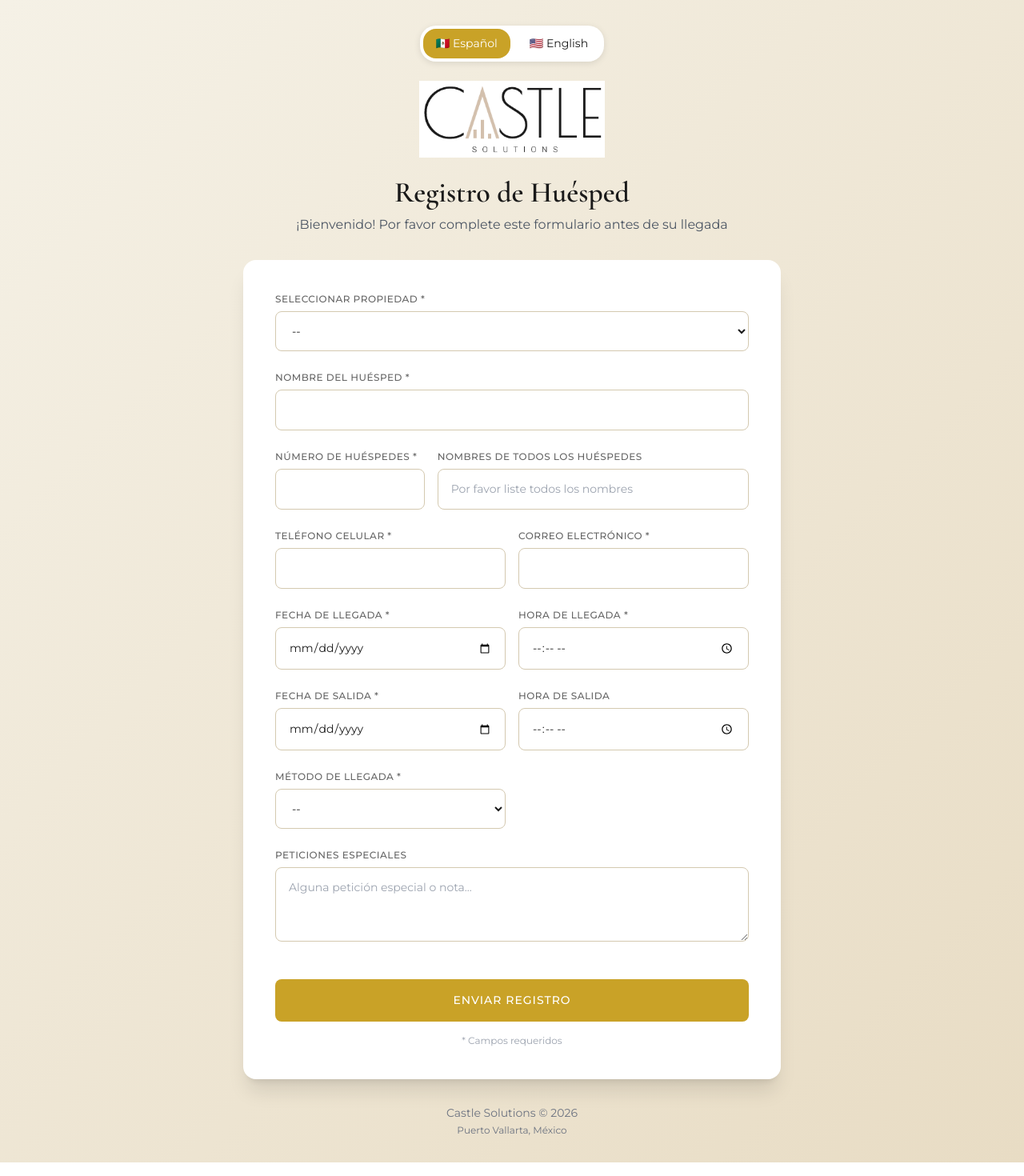
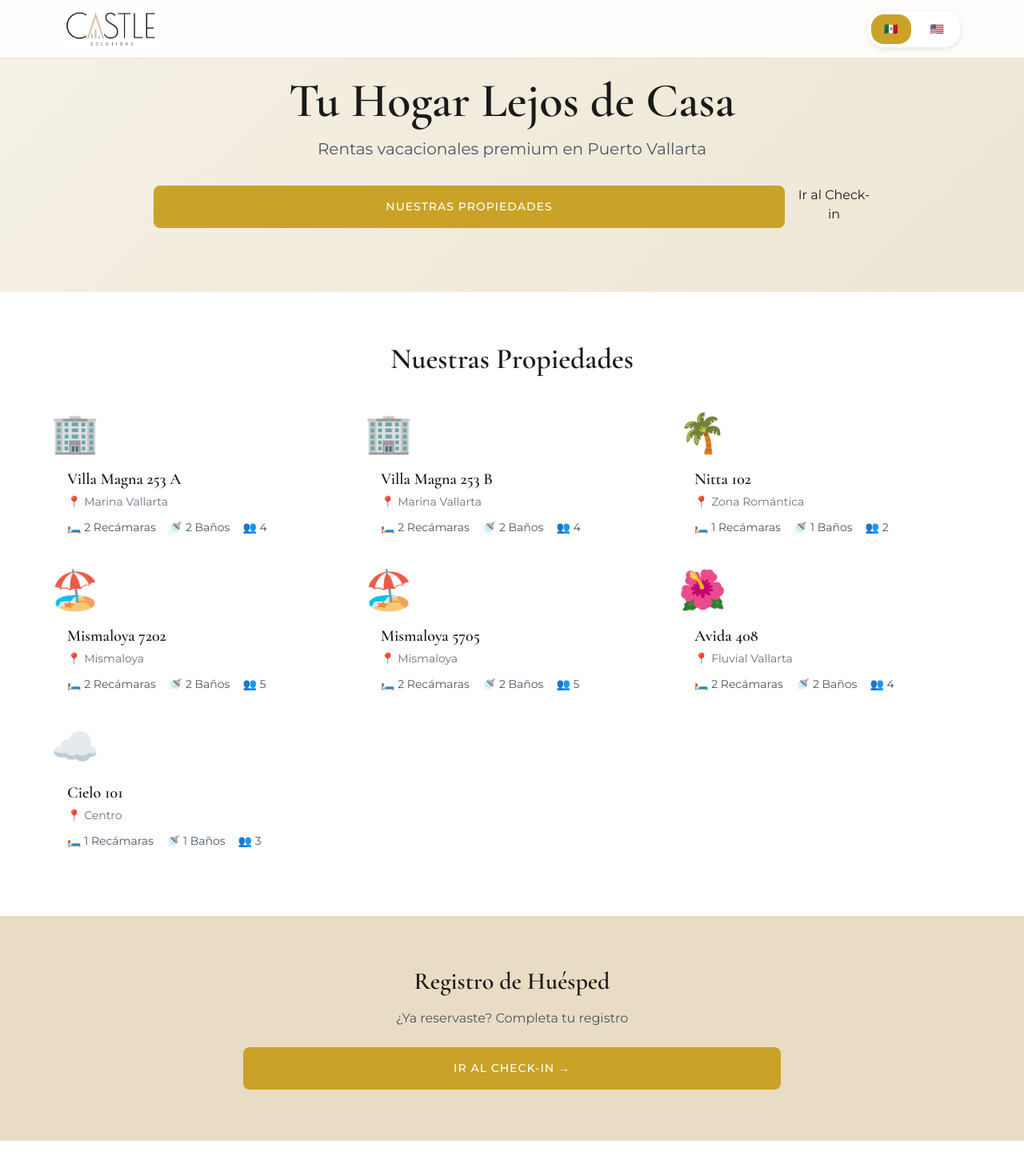
Before and after one commit to Pvrolomx/castle-checkin, a Next.js app: page / in a window 1280 px wide. Shown: the top 1470 px of the page at 80% size. Built offline with nearby package versions, Linux system fonts and the light colour scheme.

Commit message:
Update app/page.js - landing + checkin

```diff
--- a/app/page.js
+++ b/app/page.js
@@ -3,268 +3,237 @@
 import { useState } from 'react'
 
 const PROPERTIES = [
-  { id: 'villa-magna-253a', name: 'Villa Magna 253 A' },
-  { id: 'villa-magna-253b', name: 'Villa Magna 253 B' },
-  { id: 'nitta-102', name: 'Nitta 102' },
-  { id: 'mismaloya-7202', name: 'Mismaloya 7202' },
-  { id: 'mismaloya-5705', name: 'Mismaloya 5705' },
-  { id: 'avida-408', name: 'Avida 408' },
-  { id: 'cielo-101', name: 'Cielo 101' },
+  {
+    id: 'villa-magna-253a',
+    name: 'Villa Magna 253 A',
+    location: 'Marina Vallarta',
+    beds: 2,
+    baths: 2,
+    guests: 4,
+    image: '🏢'
+  },
+  {
+    id: 'villa-magna-253b',
+    name: 'Villa Magna 253 B',
+    location: 'Marina Vallarta',
+    beds: 2,
+    baths: 2,
+    guests: 4,
+    image: '🏢'
+  },
+  {
+    id: 'nitta-102',
+    name: 'Nitta 102',
+    location: 'Zona Romántica',
+    beds: 1,
+    baths: 1,
+    guests: 2,
+    image: '🌴'
+  },
+  {
+    id: 'mismaloya-7202',
+    name: 'Mismaloya 7202',
+    location: 'Mismaloya',
+    beds: 2,
+    baths: 2,
+    guests: 5,
+    image: '🏖️'
+  },
+  {
+    id: 'mismaloya-5705',
+    name: 'Mismaloya 5705',
+    location: 'Mismaloya',
+    beds: 2,
+    baths: 2,
+    guests: 5,
+    image: '🏖️'
+  },
+  {
+    id: 'avida-408',
+    name: 'Avida 408',
+    location: 'Fluvial Vallarta',
+    beds: 2,
+    baths: 2,
+    guests: 4,
+    image: '🌺'
+  },
+  {
+    id: 'cielo-101',
+    name: 'Cielo 101',
+    location: 'Centro',
+    beds: 1,
+    baths: 1,
+    guests: 3,
+    image: '☁️'
+  },
 ]
-
-const ARRIVAL_METHODS = {
-  en: ['Airplane', 'Car', 'Bus', 'Other'],
-  es: ['Avión', 'Auto', 'Autobús', 'Otro']
-}
 
 const TEXTS = {
   en: {
-    title: 'Guest Check-in',
-    subtitle: 'Welcome! Please complete this form before your arrival',
-    property: 'Select Property',
-    guestName: 'Guest Name',
-    numGuests: 'Number of Guests',
-    guestNames: 'Names of All Guests',
-    guestNamesPlaceholder: 'Please list all guest names',
-    phone: 'Cell Phone',
+    hero: 'Your Home Away From Home',
+    heroSub: 'Premium vacation rentals in Puerto Vallarta',
+    properties: 'Our Properties',
+    beds: 'Beds',
+    baths: 'Baths',
+    guests: 'Guests',
+    viewAll: 'View on Airbnb',
+    checkin: 'Guest Check-in',
+    checkinDesc: 'Already booked? Complete your registration',
+    checkinBtn: 'Go to Check-in',
+    contact: 'Contact Us',
+    contactDesc: 'Questions about our properties?',
+    phone: 'WhatsApp',
     email: 'Email',
-    arrivalDate: 'Arrival Date',
-    arrivalTime: 'Arrival Time',
-    departureDate: 'Departure Date',
-    departureTime: 'Departure Time',
-    arrivalMethod: 'Arrival Method',
-    flightNumber: 'Flight Number',
-    flightPlaceholder: 'e.g. AA1234',
-    specialRequests: 'Special Requests',
-    specialPlaceholder: 'Any special requests or notes...',
-    submit: 'Submit Check-in',
-    submitting: 'Submitting...',
-    success: 'Thank you!',
-    successSub: 'Your check-in has been received. We will contact you shortly with arrival details.',
-    error: 'There was an error. Please try again.',
-    required: 'Required fields',
+    footer: 'Puerto Vallarta, Jalisco, México',
+    rights: 'All rights reserved',
   },
   es: {
-    title: 'Registro de Huésped',
-    subtitle: '¡Bienvenido! Por favor complete este formulario antes de su llegada',
-    property: 'Seleccionar Propiedad',
-    guestName: 'Nombre del Huésped',
-    numGuests: 'Número de Huéspedes',
-    guestNames: 'Nombres de Todos los Huéspedes',
-    guestNamesPlaceholder: 'Por favor liste todos los nombres',
-    phone: 'Teléfono Celular',
-    email: 'Correo Electrónico',
-    arrivalDate: 'Fecha de Llegada',
-    arrivalTime: 'Hora de Llegada',
-    departureDate: 'Fecha de Salida',
-    departureTime: 'Hora de Salida',
-    arrivalMethod: 'Método de Llegada',
-    flightNumber: 'Número de Vuelo',
-    flightPlaceholder: 'ej. AA1234',
-    specialRequests: 'Peticiones Especiales',
-    specialPlaceholder: 'Alguna petición especial o nota...',
-    submit: 'Enviar Registro',
-    submitting: 'Enviando...',
-    success: '¡Gracias!',
-    successSub: 'Su registro ha sido recibido. Nos pondremos en contacto con los detalles de llegada.',
-    error: 'Hubo un error. Por favor intente de nuevo.',
-    required: 'Campos requeridos',
+    hero: 'Tu Hogar Lejos de Casa',
+    heroSub: 'Rentas vacacionales premium en Puerto Vallarta',
+    properties: 'Nuestras Propiedades',
+    beds: 'Recámaras',
+    baths: 'Baños',
+    guests: 'Huéspedes',
+    viewAll: 'Ver en Airbnb',
+    checkin: 'Registro de Huésped',
+    checkinDesc: '¿Ya reservaste? Completa tu registro',
+    checkinBtn: 'Ir al Check-in',
+    contact: 'Contáctanos',
+    contactDesc: '¿Preguntas sobre nuestras propiedades?',
+    phone: 'WhatsApp',
+    email: 'Correo',
+    footer: 'Puerto Vallarta, Jalisco, México',
+    rights: 'Todos los derechos reservados',
   }
 }
 
-export default function CheckinForm() {
+export default function HomePage() {
   const [lang, setLang] = useState('es')
-  const [status, setStatus] = useState('idle')
-  const [formData, setFormData] = useState({
-    property: '',
-    guestName: '',
-    numGuests: '',
-    guestNames: '',
-    phone: '',
-    email: '',
-    arrivalDate: '',
-    arrivalTime: '',
-    departureDate: '',
-    departureTime: '',
-    arrivalMethod: '',
-    flightNumber: '',
-    specialRequests: '',
-  })
-
   const t = TEXTS[lang]
-  const isAirplane = formData.arrivalMethod === 'Airplane' || formData.arrivalMethod === 'Avión'
-
-  const handleChange = (e) => {
-    const { name, value } = e.target
-    setFormData(prev => ({ ...prev, [name]: value }))
-  }
-
-  const handleSubmit = async (e) => {
-    e.preventDefault()
-    setStatus('submitting')
-
-    try {
-      const response = await fetch('/api/checkin', {
-        method: 'POST',
-        headers: { 'Content-Type': 'application/json' },
-        body: JSON.stringify({
-          ...formData,
-          language: lang,
-          submittedAt: new Date().toISOString()
-        })
-      })
-
-      if (response.ok) {
-        setStatus('success')
-      } else {
-        setStatus('error')
-      }
-    } catch (err) {
-      setStatus('error')
-    }
-  }
-
-  if (status === 'success') {
-    return (
-      <div className="min-h-screen flex items-center justify-center p-4">
-        <div className="text-center fade-in">
-          <div className="mb-6">
-            <img src="/logo.png" alt="Castle Solutions" className="h-16 mx-auto mb-6" />
-          </div>
-          <div className="text-6xl mb-6 text-green-500">✓</div>
-          <h1 className="text-3xl md:text-4xl font-semibold mb-4" style={{ fontFamily: 'Cormorant Garamond, serif' }}>
-            {t.success}
-          </h1>
-          <p className="text-gray-600 max-w-md">{t.successSub}</p>
-        </div>
-      </div>
-    )
-  }
 
   return (
-    <div className="min-h-screen py-8 px-4">
-      <div className="max-w-2xl mx-auto">
-        <div className="text-center mb-8 fade-in">
-          <div className="flex justify-center mb-6">
-            <div className="lang-toggle">
-              <button className={`lang-btn ${lang === 'es' ? 'active' : ''}`} onClick={() => setLang('es')}>
-                🇲🇽 Español
-              </button>
-              <button className={`lang-btn ${lang === 'en' ? 'active' : ''}`} onClick={() => setLang('en')}>
-                🇺🇸 English
-              </button>
-            </div>
+    <div className="min-h-screen">
+      {/* Navigation */}
+      <nav className="fixed top-0 left-0 right-0 z-50 bg-white/90 backdrop-blur-md shadow-sm">
+        <div className="max-w-6xl mx-auto px-4 py-3 flex items-center justify-between">
+          <img src="/logo.png" alt="Castle Solutions" className="h-10 md:h-12" />
+          <div className="lang-toggle">
+            <button className={`lang-btn ${lang === 'es' ? 'active' : ''}`} onClick={() => setLang('es')}>
+              🇲🇽
+            </button>
+            <button className={`lang-btn ${lang === 'en' ? 'active' : ''}`} onClick={() => setLang('en')}>
+              🇺🇸
+            </button>
           </div>
+        </div>
+      </nav>
 
-          <div className="mb-6">
-            <img src="/logo.png" alt="Castle Solutions" className="h-20 md:h-24 mx-auto" />
+      {/* Hero */}
+      <section className="relative pt-24 pb-20 px-4 hero-gradient">
+        <div className="max-w-4xl mx-auto text-center">
+          <h1 className="text-4xl md:text-6xl font-semibold mb-4 fade-in" style={{ fontFamily: 'Cormorant Garamond, serif', color: '#1A1A1A' }}>
+            {t.hero}
+          </h1>
+          <p className="text-xl text-gray-600 mb-8 fade-in" style={{ animationDelay: '0.1s' }}>
+            {t.heroSub}
+          </p>
+          <div className="flex flex-col sm:flex-row gap-4 justify-center fade-in" style={{ animationDelay: '0.2s' }}>
+            <a href="#properties" className="btn-primary inline-block">
+              {t.properties}
+            </a>
+            <a href="/checkin" className="btn-secondary inline-block">
+              {t.checkinBtn}
+            </a>
           </div>
+        </div>
+      </section>
 
-          <h1 className="text-3xl md:text-4xl font-semibold mb-2" style={{ fontFamily: 'Cormorant Garamond, serif', color: '#1A1A1A' }}>
-            {t.title}
-          </h1>
-          <p className="text-gray-600">{t.subtitle}</p>
+      {/* Properties */}
+      <section id="properties" className="py-16 px-4 bg-white">
+        <div className="max-w-6xl mx-auto">
+          <h2 className="text-3xl md:text-4xl font-semibold text-center mb-12" style={{ fontFamily: 'Cormorant Garamond, serif' }}>
+            {t.properties}
+          </h2>
+
+          <div className="grid grid-cols-1 md:grid-cols-2 lg:grid-cols-3 gap-6">
+            {PROPERTIES.map((prop, i) => (
+              <div
+                key={prop.id}
+                className="property-card fade-in"
+                style={{ animationDelay: `${i * 0.1}s` }}
+              >
+                <div className="property-image">
+                  <span className="text-5xl">{prop.image}</span>
+                </div>
+                <div className="p-5">
+                  <h3 className="text-xl font-semibold mb-1" style={{ fontFamily: 'Cormorant Garamond, serif' }}>
+                    {prop.name}
+                  </h3>
+                  <p className="text-gray-500 text-sm mb-3">📍 {prop.location}</p>
+                  <div className="flex gap-4 text-sm text-gray-600">
+                    <span>🛏️ {prop.beds} {t.beds}</span>
+                    <span>🚿 {prop.baths} {t.baths}</span>
+                    <span>👥 {prop.guests}</span>
+                  </div>
+                </div>
+              </div>
+            ))}
+          </div>
         </div>
+      </section>
 
-        <div className="bg-white rounded-2xl shadow-xl p-6 md:p-10 fade-in" style={{ animationDelay: '0.1s' }}>
-          <form onSubmit={handleSubmit} className="space-y-6">
+      {/* Check-in CTA */}
+      <section className="py-16 px-4 bg-castle-sand">
+        <div className="max-w-2xl mx-auto text-center">
+          <h2 className="text-3xl font-semibold mb-4" style={{ fontFamily: 'Cormorant Garamond, serif' }}>
+            {t.checkin}
+          </h2>
+          <p className="text-gray-600 mb-6">{t.checkinDesc}</p>
+          <a href="/checkin" className="btn-primary inline-block">
+            {t.checkinBtn} →
+          </a>
+        </div>
+      </section>
 
-            <div>
-              <label className="form-label">{t.property} *</label>
-              <select name="property" value={formData.property} onChange={handleChange} required className="form-input">
-                <option value="">--</option>
-                {PROPERTIES.map(p => (<option key={p.id} value={p.name}>{p.name}</option>))}
-              </select>
-            </div>
+      {/* Contact */}
+      <section id="contact" className="py-16 px-4 bg-white">
+        <div className="max-w-2xl mx-auto text-center">
+          <h2 className="text-3xl font-semibold mb-4" style={{ fontFamily: 'Cormorant Garamond, serif' }}>
+            {t.contact}
+          </h2>
+          <p className="text-gray-600 mb-8">{t.contactDesc}</p>
 
-            <div>
-              <label className="form-label">{t.guestName} *</label>
-              <input type="text" name="guestName" value={formData.guestName} onChange={handleChange} required className="form-input" />
-            </div>
+          <div className="flex flex-col sm:flex-row gap-4 justify-center">
+            <a
+              href="https://wa.me/523221234567"
+              target="_blank"
+              rel="noopener noreferrer"
+              className="contact-btn"
+            >
+              <span className="text-2xl">💬</span>
+              <span>{t.phone}</span>
+            </a>
+            <a
+              href="mailto:claudia@castlesolutions.biz"
+              className="contact-btn"
+            >
+              <span className="text-2xl">✉️</span>
+              <span>{t.email}</span>
+            </a>
+          </div>
+        </div>
+      </section>
 
-            <div className="grid grid-cols-1 md:grid-cols-3 gap-4">
-              <div>
-                <label className="form-label">{t.numGuests} *</label>
-                <input type="number" name="numGuests" min="1" max="20" value={formData.numGuests} onChange={handleChange} required className="form-input" />
-              </div>
-              <div className="md:col-span-2">
-                <label className="form-label">{t.guestNames}</label>
-                <input type="text" name="guestNames" value={formData.guestNames} onChange={handleChange} placeholder={t.guestNamesPlaceholder} className="form-input" />
-              </div>
-            </div>
-
-            <div className="grid grid-cols-1 md:grid-cols-2 gap-4">
-              <div>
-                <label className="form-label">{t.phone} *</label>
-                <input type="tel" name="phone" value={formData.phone} onChange={handleChange} required className="form-input" />
-              </div>
-              <div>
-                <label className="form-label">{t.email} *</label>
-                <input type="email" name="email" value={formData.email} onChange={handleChange} required className="form-input" />
-              </div>
-            </div>
-
-            <div className="grid grid-cols-1 md:grid-cols-2 gap-4">
-              <div>
-                <label className="form-label">{t.arrivalDate} *</label>
-                <input type="date" name="arrivalDate" value={formData.arrivalDate} onChange={handleChange} required className="form-input" />
-              </div>
-              <div>
-                <label className="form-label">{t.arrivalTime} *</label>
-                <input type="time" name="arrivalTime" value={formData.arrivalTime} onChange={handleChange} required className="form-input" />
-              </div>
-            </div>
-
-            <div className="grid grid-cols-1 md:grid-cols-2 gap-4">
-              <div>
-                <label className="form-label">{t.departureDate} *</label>
-                <input type="date" name="departureDate" value={formData.departureDate} onChange={handleChange} required className="form-input" />
-              </div>
-              <div>
-                <label className="form-label">{t.departureTime}</label>
-                <input type="time" name="departureTime" value={formData.departureTime} onChange={handleChange} className="form-input" />
-              </div>
-            </div>
-
-            <div className="grid grid-cols-1 md:grid-cols-2 gap-4">
-              <div>
-                <label className="form-label">{t.arrivalMethod} *</label>
-                <select name="arrivalMethod" value={formData.arrivalMethod} onChange={handleChange} required className="form-input">
-                  <option value="">--</option>
-                  {ARRIVAL_METHODS[lang].map(method => (<option key={method} value={method}>{method}</option>))}
-                </select>
-              </div>
-
-              {isAirplane && (
-                <div className="fade-in">
-                  <label className="form-label">{t.flightNumber}</label>
-                  <input type="text" name="flightNumber" value={formData.flightNumber} onChange={handleChange} placeholder={t.flightPlaceholder} className="form-input" />
-                </div>
-              )}
-            </div>
-
-            <div>
-              <label className="form-label">{t.specialRequests}</label>
-              <textarea name="specialRequests" value={formData.specialRequests} onChange={handleChange} rows="3" placeholder={t.specialPlaceholder} className="form-input" style={{ resize: 'vertical' }} />
-            </div>
-
-            <div className="pt-4">
-              <button type="submit" disabled={status === 'submitting'} className="btn-primary">
-                {status === 'submitting' ? t.submitting : t.submit}
-              </button>
-
-              {status === 'error' && (<p className="text-red-500 text-center mt-4">{t.error}</p>)}
-
-              <p className="text-center text-gray-400 text-xs mt-4">* {t.required}</p>
-            </div>
-          </form>
+      {/* Footer */}
+      <footer className="py-8 px-4 bg-castle-dark text-white">
+        <div className="max-w-6xl mx-auto text-center">
+          <img src="/logo.png" alt="Castle Solutions" className="h-12 mx-auto mb-4 invert brightness-200" />
+          <p className="text-gray-400 text-sm mb-2">{t.footer}</p>
+          <p className="text-gray-500 text-xs">
+            © {new Date().getFullYear()} Castle Solutions. {t.rights}.
+          </p>
         </div>
-
-        <div className="text-center mt-8 text-gray-500 text-sm">
-          <p>Castle Solutions © {new Date().getFullYear()}</p>
-          <p className="text-xs mt-1">Puerto Vallarta, México</p>
-        </div>
-      </div>
+      </footer>
     </div>
   )
 }
```
